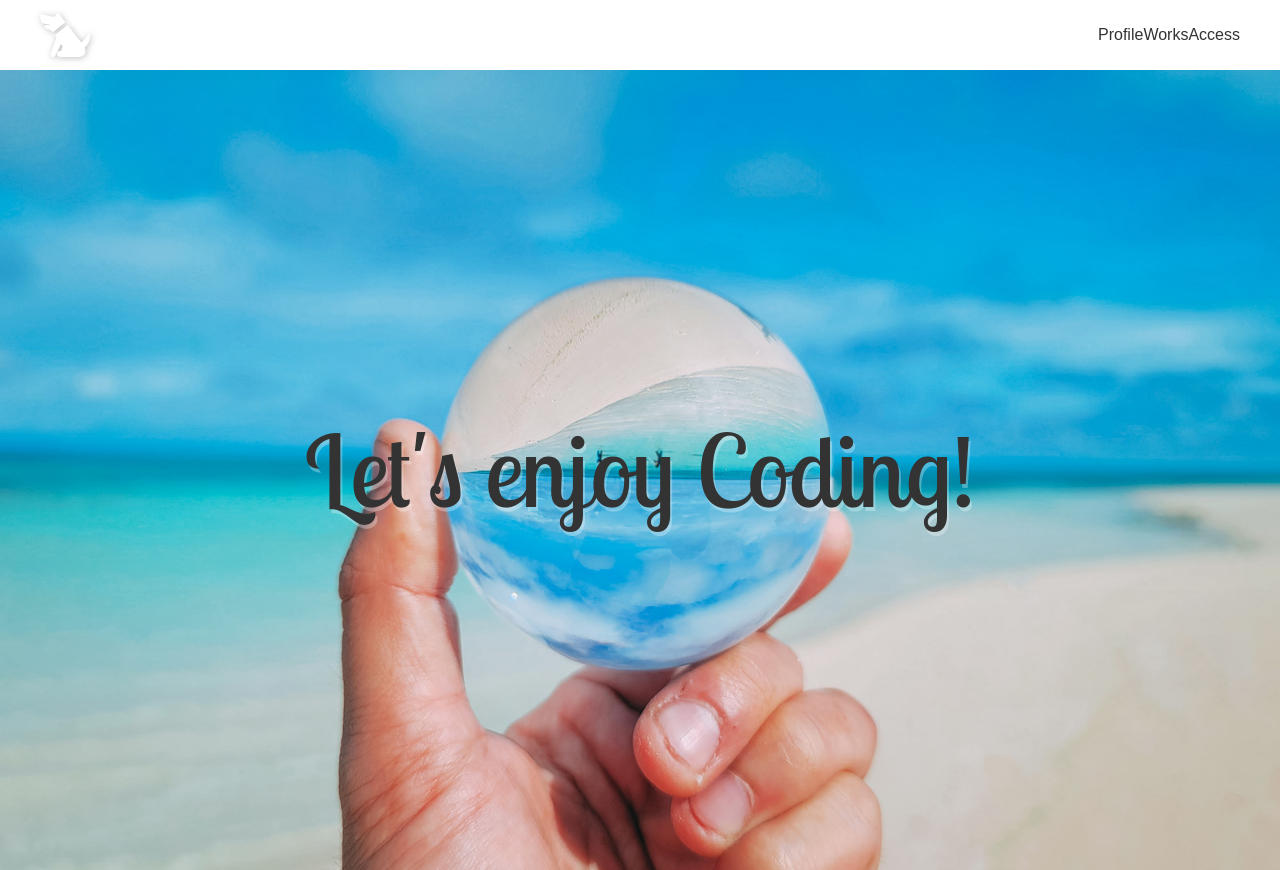
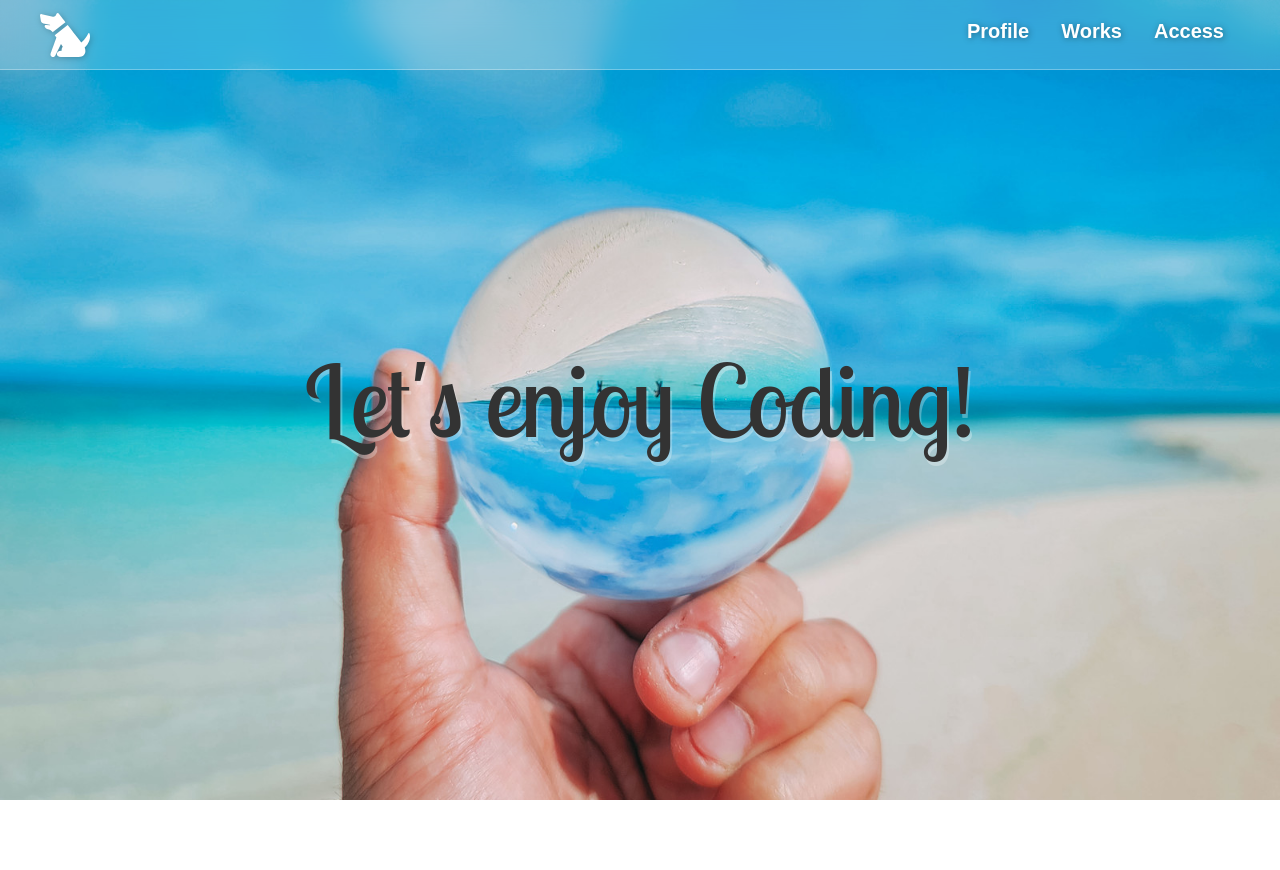
Before and after one commit to syota0916/intern2022, a plain HTML site: page index.html in a window 1280 px wide. Shown: the top 870 px of the page. Drawn offline with nearby package versions, Linux system fonts and the light colour scheme; a web font is replaced by a local one.

Commit message:
update header

```diff
--- a/css/sass/style.sass
+++ b/css/sass/style.sass
@@ -41,6 +41,7 @@ img
 /* header */
 
 #header
+  position: fixed
   justify-content: space-between
   align-items: center
   height: 70px
@@ -63,10 +64,19 @@ img
 
   #menuBtn
     display: none
+  .nav-menu .nav-link
+    font-size: 20px
+    font-weight: bold
+    height: 70px
+    color: #ffffff
+    padding: 16px
+    filter: drop-shadow( #00000060 1px 1px 3px)
 
-  // TODO:穴埋め1
 
-/* firstview */
+    &:hover
+      text-decoration: underline
+
+  /* firstview */
 
 .swiper-container
   position: relative
```
Also changed, not shown: css/style.css.
